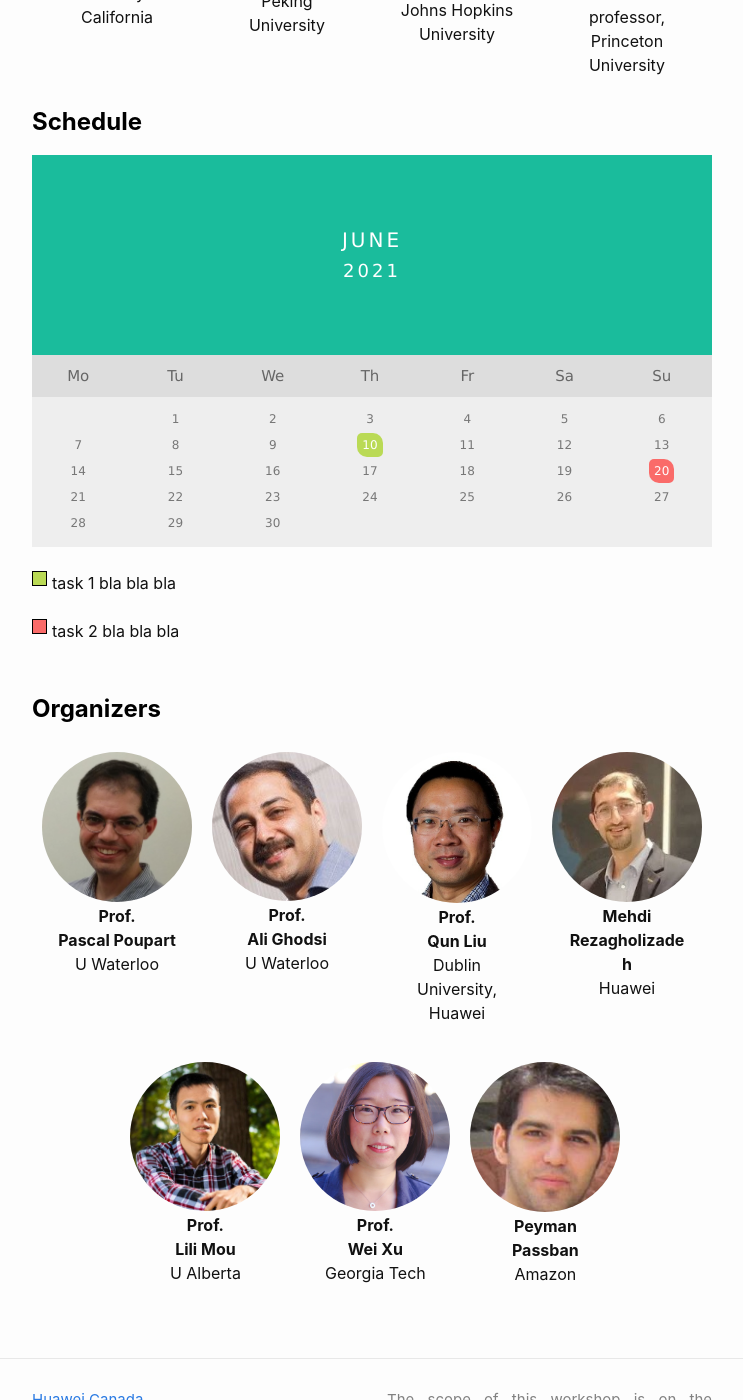
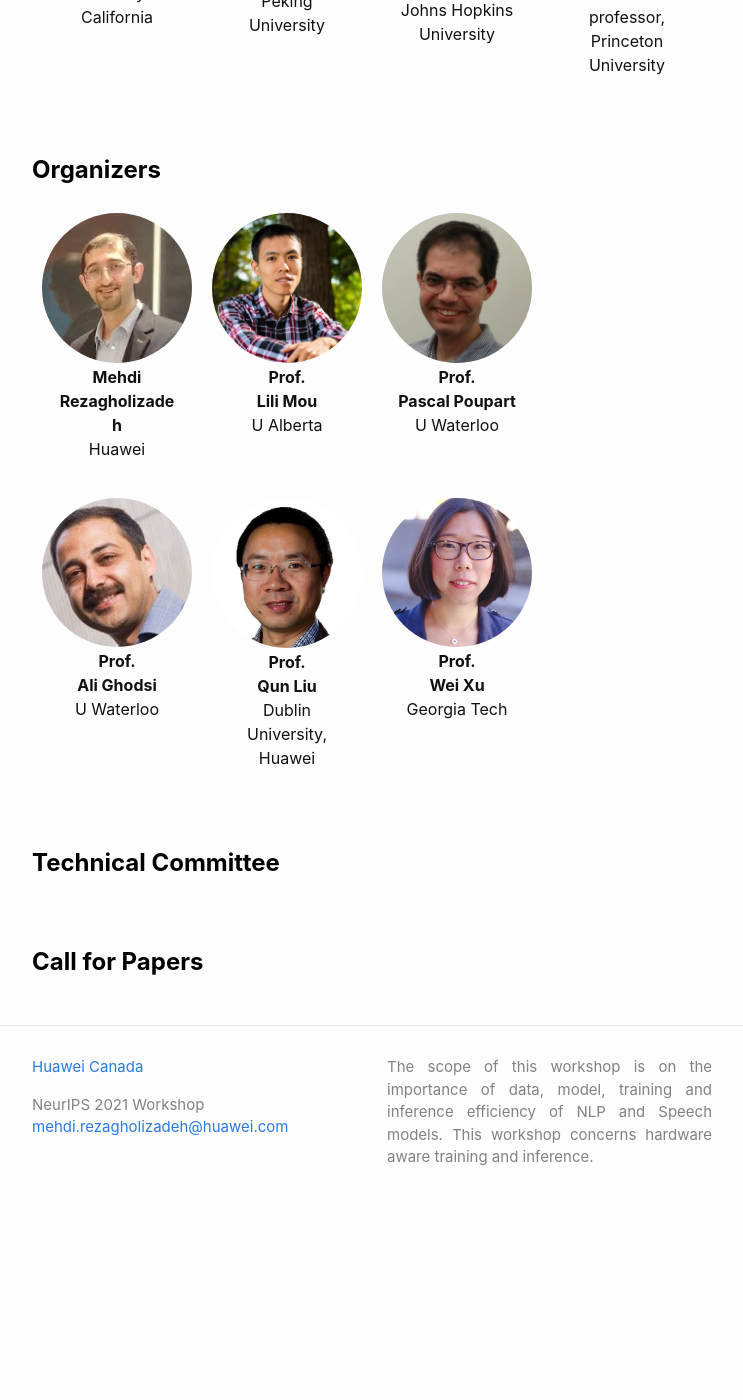
Before and after one commit to newsumm/newsumm.github.io, a Jekyll site: the page built from index.md, in a window 1280 px wide and 1400 px high, scrolled down 1436 px. Shown: the whole window, without its empty margins (268-1011 px from the left). Built offline with Jekyll 4.4.1, drawn with Linux system fonts in a browser that asks for light colours; after the commit the page ends 2665 px from its top, so only the background shows below that.

Commit message:
Added technical committee

```diff
--- a/_includes/sponsors.html
+++ b/_includes/sponsors.html
@@ -22,9 +22,10 @@
 
 <!-- Sponsors -->
 <!-- <h2 class="par_title" id="sponsors">Our sponsors</h2> -->
+<!--
 <div class="row">
   <img class="column" src="/images/huawei.jpg">
     <img class="column" src="/images/darwin_ai.jpg">
   <img class="column" src="/images/huawei.jpg">
     <img class="column" src="/images/darwin_ai.jpg">
-</div>
+</div>-->
--- a/index.md
+++ b/index.md
@@ -134,74 +134,35 @@ Given the increasing interest in TML, the development of models that takes into
 	</div>
 </div>
 
-<!-- Schedule -->
-<h2 class="blackpar_title" id="Schedule">Schedule</h2>
-<div id="cal">
-	<div class="month">
-	  <ul class="uls">
-		<!--<li class="prev">&#10094;</li>
-		<li class="next">&#10095;</li>-->
-		<li>
-		  June<br>
-		  <span style="font-size:18px">2021</span>
-		</li>
-	  </ul>
-	</div>
-
-	<ul class="weekdays uls">
-	  <li>Mo</li>
-	  <li>Tu</li>
-	  <li>We</li>
-	  <li>Th</li>
-	  <li>Fr</li>
-	  <li>Sa</li>
-	  <li>Su</li>
-	</ul>
-
-	<ul class="days uls">
-	  <li></li>
-	  <li>1</li>
-	  <li>2</li>
-	  <li>3</li>
-	  <li>4</li>
-	  <li>5</li>
-	  <li>6</li>
-	  <li>7</li>
-	  <li>8</li>
-	  <li>9</li>
-	  <li><span class="task1">10</span></li>
-	  <li>11</li>
-	  <li>12</li>
-	  <li>13</li>
-	  <li>14</li>
-	  <li>15</li>
-	  <li>16</li>
-	  <li>17</li>
-	  <li>18</li>
-	  <li>19</li>
-	  <li><span class="task2">20</span></li>
-	  <li>21</li>
-	  <li>22</li>
-	  <li>23</li>
-	  <li>24</li>
-	  <li>25</li>
-	  <li>26</li>
-	  <li>27</li>
-	  <li>28</li>
-	  <li>29</li>
-	  <li>30</li>
-	</ul>
-</div>
-<br>
-<div><div class='box' id="task1"></div><span class="task_name">task 1 bla bla bla</span></div>
-<br>
-<div><div class='box' id="task2"></div><span class="task_name">task 2 bla bla bla</span></div>
-<br><br>
-
+<br> <br>
 <!-- Organizers -->
 <h2 class="blackpar_title" id="Organizers">Organizers</h2>
 <div class="row">
 	<div class="card column">
+	  <img src="/images/Mehdi_Rezagholizadeh.jpg" alt="Mehdi Rezagholizadeh" style="width:100%; border-radius:50%;">
+	  <div class="container" >
+		<center>
+		<h4>
+			<b>Mehdi Rezagholizadeh</b>
+			<br>
+			Huawei
+		</h4>
+		</center>
+	  </div>
+	</div>
+	<div class="card column">
+	  <img src="/images/lili_mou.jpg" alt="Lili Mou" style="width:100%; border-radius:50%;">
+	  <div class="container">
+		<center>
+		<h4>
+			<b>Prof.<br>Lili Mou</b>
+			<br>
+			U Alberta
+		</h4>
+		</center>
+	  </div>
+	</div>
+	<div class="card column" >
 	  <img src="/images/pascal_poupart.jpg" alt="Pascal Poupart" style="width:100%; border-radius:50%;">
 	  <div class="container">
 		<center>
@@ -213,6 +174,8 @@ Given the increasing interest in TML, the development of models that takes into
 		</center>
 	  </div>
 	</div>
+</div>
+<div class="row">
 	<div class="card column">
 	  <img src="/images/ali_ghodsi.jpg" alt="Ali Ghodsi" style="width:100%; border-radius:50%;">
 	  <div class="container">
@@ -238,32 +201,6 @@ Given the increasing interest in TML, the development of models that takes into
 	  </div>
 	</div>
 	<div class="card column">
-	  <img src="/images/Mehdi_Rezagholizadeh.jpg" alt="Mehdi Rezagholizadeh" style="width:100%; border-radius:50%;">
-	  <div class="container">
-		<center>
-		<h4>
-			<b>Mehdi Rezagholizadeh</b>
-			<br>
-			Huawei
-		</h4>
-		</center>
-	  </div>
-	</div>
-</div>
-<div class="row">
-	<div class="card column" style="margin-left:13%;">
-	  <img src="/images/lili_mou.jpg" alt="Lili Mou" style="width:100%; border-radius:50%;">
-	  <div class="container">
-		<center>
-		<h4>
-			<b>Prof.<br>Lili Mou</b>
-			<br>
-			U Alberta
-		</h4>
-		</center>
-	  </div>
-	</div>
-	<div class="card column">
 	  <img src="/images/wei_xu.png" alt="Wei Xu" style="width:100%; border-radius:50%;">
 	  <div class="container">
 		<center>
@@ -275,16 +212,12 @@ Given the increasing interest in TML, the development of models that takes into
 		</center>
 	  </div>
 	</div>
-	<div class="card column">
-	  <img src="/images/peyman_passban.jpg" alt="Peyman Passban" style="width:100%; border-radius:50%;">
-	  <div class="container">
-		<center>
-		<h4>
-			<b>Peyman Passban</b>
-			<br>
-			Amazon
-		</h4>
-		</center>
-	  </div>
-	</div>
 </div>
+
+<br><br>
+<!-- Technical Committee -->
+<h2 class="blackpar_title" id="Technical Committee">Technical Committee</h2>
+
+<br><br>
+<!-- Call for Papers -->
+<h2 class="blackpar_title" id="Call for Papers">Call for Papers</h2>
```
